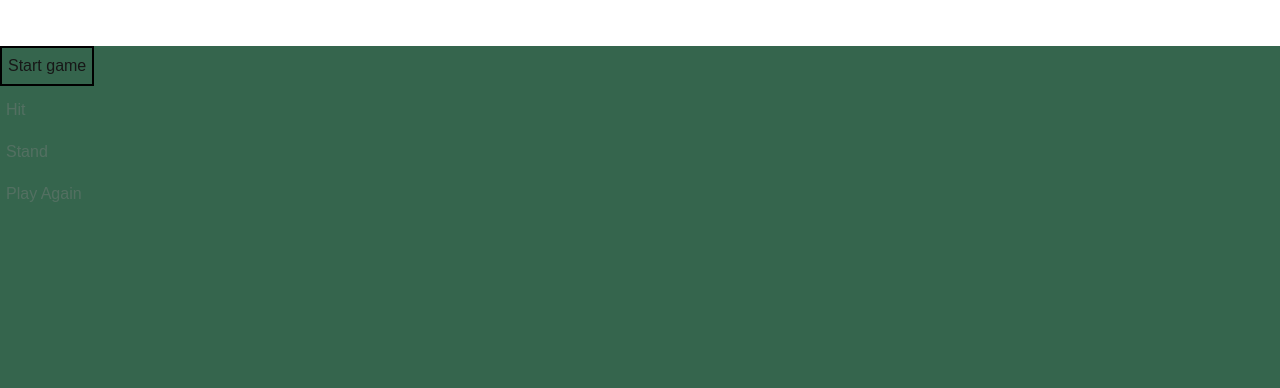
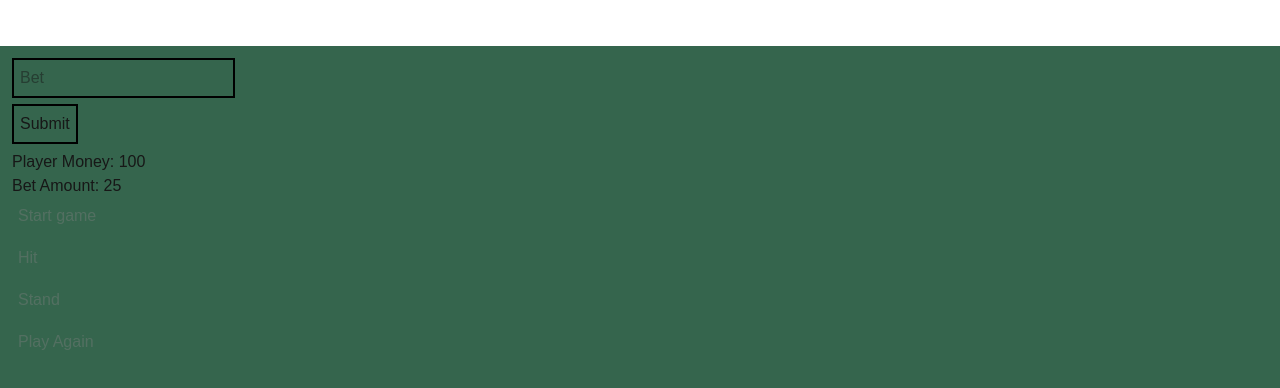
Before and after one commit to gabejacksonisgoodatcoding/Portfolio, a Next.js app: page /Blackjack in a window 1280 px wide. Shown: the top 388 px of the page. Built offline with nearby package versions, Linux system fonts and the light colour scheme.

Commit message:
added betting to BlackJack

```diff
--- a/app/Blackjack/Blackjack.jsx
+++ b/app/Blackjack/Blackjack.jsx
@@ -7,7 +7,7 @@ import MyHeader from '../components/myHeader/myHeader';
 
 
 
-export default function Blackjack({winnerFunc, resetButton}){
+export default function Blackjack({winnerFunc, resetButton, betAllow}){
 
     const [myDeck, setMyDeck] = useState(() =>{
         return new Deck();
@@ -64,18 +64,6 @@ export default function Blackjack({winnerFunc, resetButton}){
 
 
 
-
-    function playerTurnStart(){
-       let newHand = dealPlayer(myDeck);
-       console.log(newHand[0] + newHand[1]);
-       setPlayerhand(newHand);
-       for(const card of newHand){
-            setDisplayCards(prev => [...prev, mymap.get(card)]);
-       }
-       setScore(cardAdd(newHand));
-       setButtonDisabled(true)
-    }
-
     function drawCard(){
         let newCard = myDeck.drawCard();
         //console.log(newCard);
@@ -107,12 +95,12 @@ export default function Blackjack({winnerFunc, resetButton}){
     }
     function playerTurnStart(){
         let newHand = dealPlayer(myDeck);
-        console.log(newHand[0] + newHand[1]);
         setPlayerhand(newHand);
         for(const card of newHand){
                 setDisplayCards(prev => [...prev, mymap.get(card)]);
         }
         setScore(cardAdd(newHand));
+        console.log("Display Cards" + displayCards)
 
         newHand = dealPlayer(myDeck);
         let dealerShownCard = newHand[0]
@@ -212,7 +200,7 @@ export default function Blackjack({winnerFunc, resetButton}){
         <>
 
         <div className={styles.Game}>
-            <button disabled = {buttonDisabled} onClick={playerTurnStart}>Start game</button>
+            <button disabled = {buttonDisabled || betAllow} onClick={playerTurnStart}>Start game</button>
             <br></br>
             <button disabled = {!buttonDisabled || gameOver}onClick={drawCard}>Hit</button>
             <br></br>
--- a/app/Blackjack/Blackjack.module.css
+++ b/app/Blackjack/Blackjack.module.css
@@ -20,7 +20,6 @@
 }
 
 .myButton{
-
     cursor: pointer;
 }
 
@@ -53,3 +52,42 @@
     min-height: 100vh;
     background-color: #35654d;
 }
+
+.background button{
+    padding: 6px;
+    border: 2px black solid;
+    cursor: pointer;
+    margin-bottom: 6px;
+}
+
+.background button:hover{
+    color: white;
+    font-weight: 700;
+    background-color: #d12d36;
+}
+
+.submitMe{
+    padding: 6px;
+    border: 2px black solid;
+    cursor: pointer;
+    margin-bottom: 6px;
+}
+
+.submitMe:hover{
+    color: white;
+    font-weight: 700;
+    background-color: #d12d36;
+}
+
+.betMe{
+    padding: 6px;
+    border: 2px black solid;
+    cursor: text;
+    margin-bottom: 6px;
+}
+
+.background{
+    width: 100%;
+    padding-inline-start: 12px;
+    padding-top: 12px;
+}
--- a/app/Blackjack/page.jsx
+++ b/app/Blackjack/page.jsx
@@ -6,11 +6,17 @@ import styles from './Blackjack.module.css'
 import MyHeader from '../components/myHeader/myHeader';
 
 
-
 export default function Game(){
     const [reset, setReset] = useState(true);
     const [winner, setWinner] = useState("")
     const [resetAllow, setResetAllow] = useState(false);
+    const [hasStarted, setHasStarted] = useState(false);
+    const [playerMoney, setPlayerMoney] = useState(100);
+    const [betAmount, setBetAmount] = useState(25);
+    const [betAllow, setBetAllow] = useState(true);
+
+
+
 
     useEffect(() =>{
         if(!reset){
@@ -25,6 +31,12 @@ export default function Game(){
         if(winnerStr !== ""){
             setResetAllow(true);
         }
+        if(winnerStr == "Player Wins!"){
+            setPlayerMoney(playerMoney+ 2 * betAmount)
+        }
+        if(winnerStr == "A tie happens, push"){
+            setPlayerMoney(playerMoney + betAmount)
+        }
     }
 
     function resetGame(){
@@ -32,19 +44,49 @@ export default function Game(){
         console.log("Hello ")
         setReset(false);
         setResetAllow(false);
+        setHasStarted(true);
+        setBetAllow(true)
     }
 
     function resetButton(){
         return (<button  disabled = {!resetAllow} className= {styles.myButton}onClick={resetGame}>Play Again</button>);
     }
 
+    function playerBet(betAmount){
+        setBetAmount(betAmount)
+
+    }
+    function submitBet(){
+        setPlayerMoney(playerMoney - betAmount)
+        setBetAllow(false)
+    }
+
+    //        {betAllow && <button onClick={submitBet}>Submit Bet Amount</button>}
+
+
     return(
         <>
         <MyHeader>
         </MyHeader>
         <div className={styles.background}>
+        {betAllow &&<form onSubmit={
 
-        {reset && <Blackjack winnerFunc = {gameSetWinner} resetButton = {resetButton}/>}
+            e=>{
+                e.preventDefault();
+                if(betAmount > playerMoney){
+                    alert("You dont have enough money!")
+                    return
+                }
+                submitBet()
+            }
+        }>
+        <input placeholder="Bet"className={styles.betMe}id="bet" name='bet'type='number' max = {playerMoney} onChange={e => playerBet(e.target.value)}/>
+        <br></br>
+        <input className={styles.submitMe}type='submit'></input>
+        </form>}
+        Player Money: {playerMoney} <br />
+        Bet Amount: {betAmount}
+        {reset && <Blackjack winnerFunc = {gameSetWinner} resetButton = {resetButton} betAllow={betAllow}/>}
         {winner}
         <br></br>
         </div>
```
